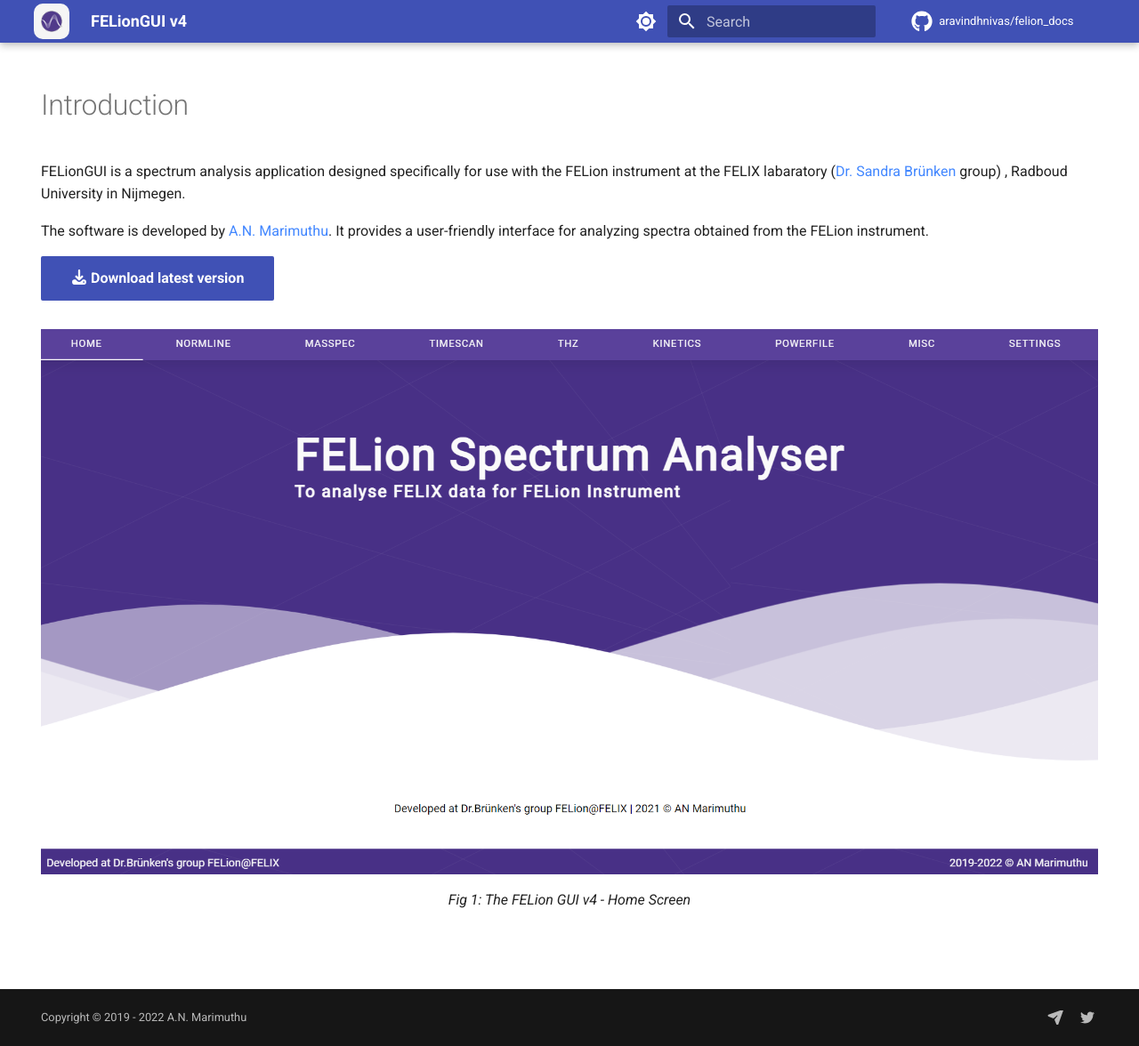
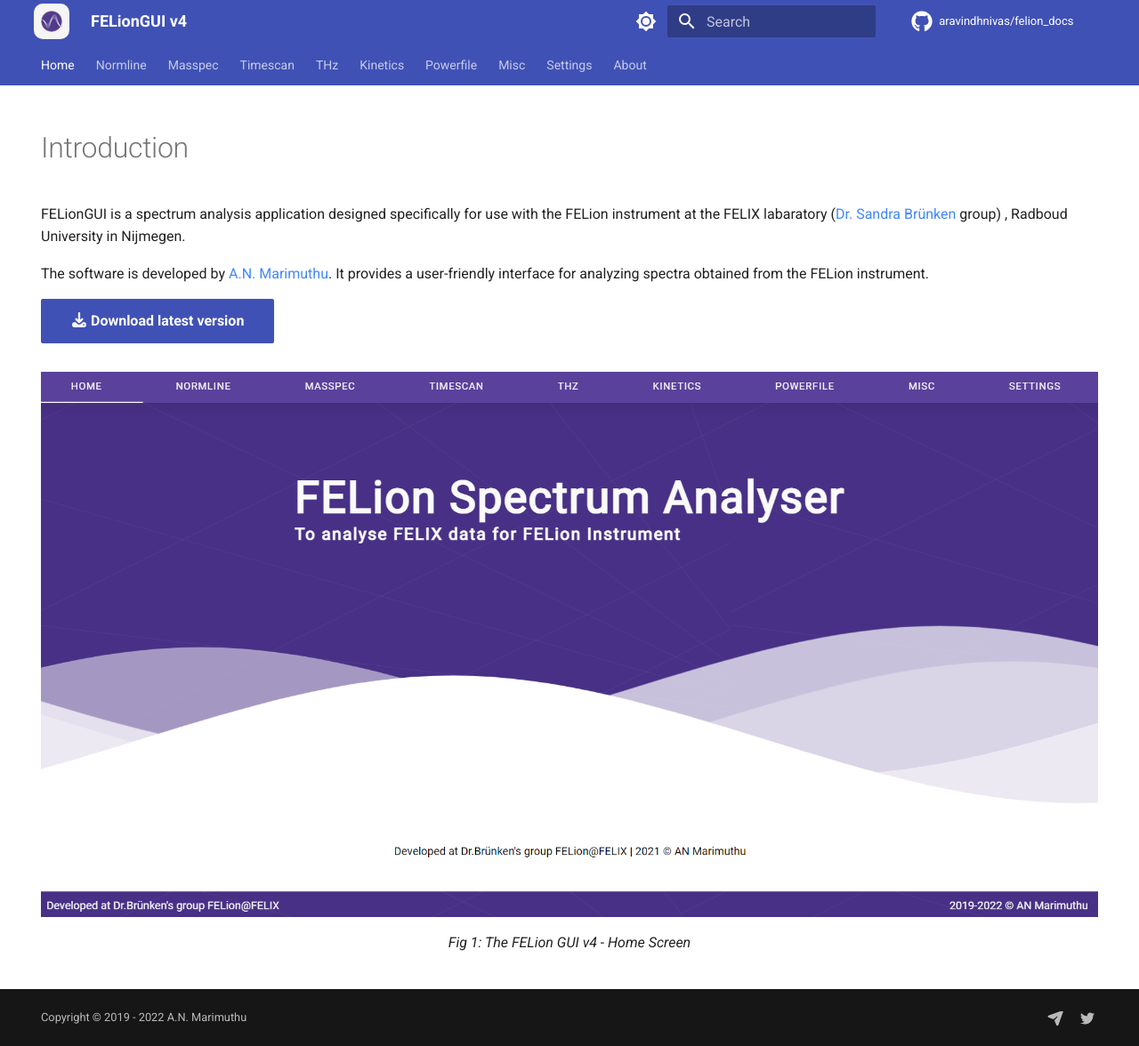
Before and after one commit to aravindhnivas/felion_docs, an MkDocs documentation site: the page built from docs/index.md, in a window 1280 px wide and 1176 px high. Shown: the whole window at 89% size. Built offline with MkDocs 1.6.1 and Material for MkDocs 9.7.7, drawn with Linux system fonts in a browser that asks for light colours; comment, search, counter and statistics services are not loaded.

Commit message:
kinetics subpages

```diff
--- a/mkdocs.yml
+++ b/mkdocs.yml
@@ -38,6 +38,10 @@
         name: Switch to dark mode
   features:
     - navigation.top
+    - navigation.instant
+    # - navigation.sections
+    - navigation.tabs
+    # - navigation.indexes
 
 nav:
     - Home: index.md
@@ -45,7 +49,10 @@
     - Masspec: masspec.md
     - Timescan: timescan.md
     - THz: thz.md
-    - Kinetics: kinetics.md
+    # - Kinetics: kinetics.md
+    - Kinetics:
+      - ROSAA: kinetics/ROSAA.md
+      - timescan: kinetics/timescan.md
     - Powerfile: powerfile.md
     - Misc: misc.md
     - Settings: settings.md
```
Also changed, not shown: docs/kinetics/ROSAA.md (added), docs/kinetics/timescan.md (added).
